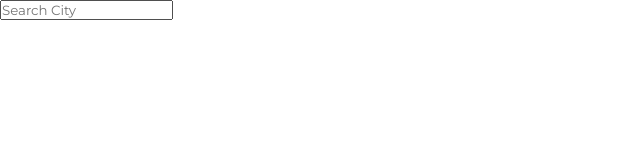
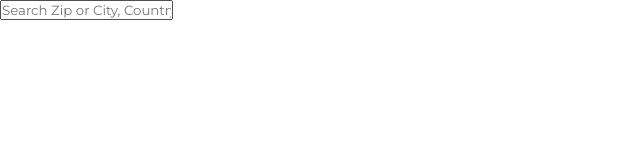
Before and after one commit to emanbau/react-weather-app, a React (Create React App) app: page / in a window 1280 px wide. Shown: the top 160 px of the page, without its empty margins (0-640 px from the left). Built offline with nearby package versions, Linux system fonts and the light colour scheme; the HTML template or start-up script is replaced by a standard one.

Commit message:
Added conversion to imperial units

```diff
--- a/src/App.js
+++ b/src/App.js
@@ -47,7 +47,7 @@ function App() {
     <div className={(typeof weather.main != "undefined") ? ((weather.main.temp > 60) ? 'app-warm' : 'app') : 'app'}>
       <main>
         <div className="search-box">
-          <input type="text" className="search-bar" placeholder="Search City" onChange={handleChange} value={query} onKeyPress={search}/>
+          <input type="text" className="search-bar" placeholder="Search Zip or City, Country" onChange={handleChange} value={query} onKeyPress={search}/>
         </div>
         {(typeof weather.main != "undefined") ? (
           <div>
```
